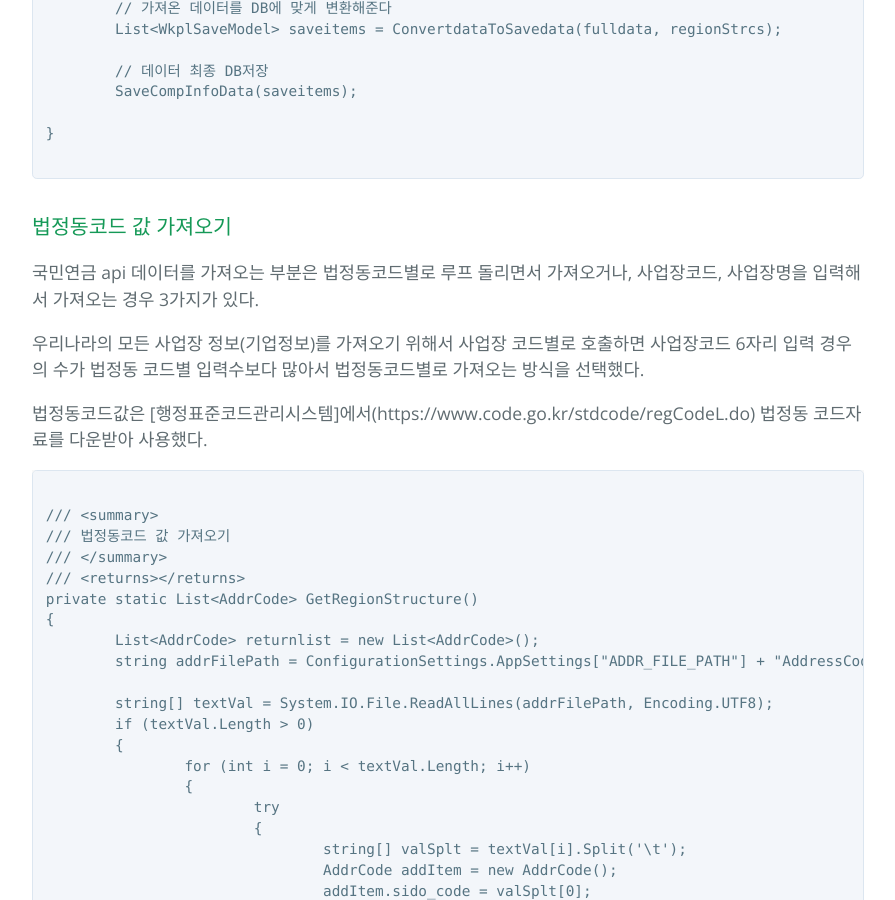
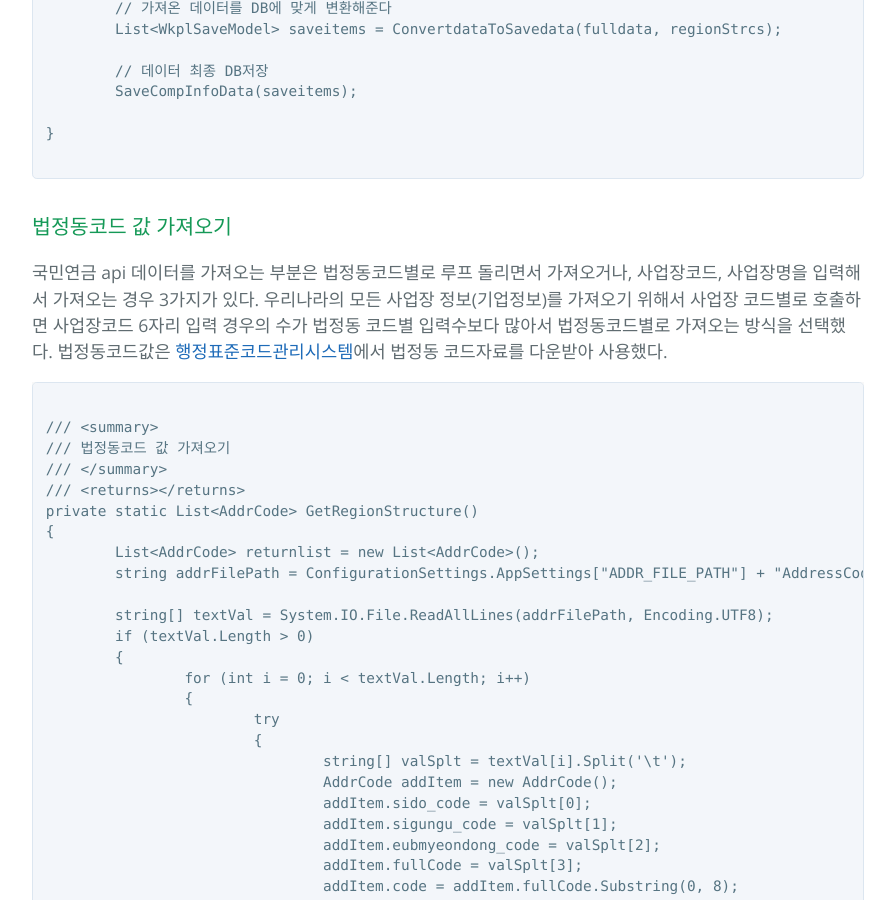
Before and after one commit to zzingyuna/test_site.github.io, a Jekyll site: the page built from _posts/2018-04-20-get_nps_data.md, in a window 1280 px wide and 900 px high, scrolled down 1887 px. Shown: the whole window, without its empty margins (192-1087 px from the left). Built offline with Jekyll 4.4.1, drawn with Linux system fonts in a browser that asks for light colours.

Commit message:
Update 2018-04-20-get_nps_data.md

````diff
--- a/_posts/2018-04-20-get_nps_data.md
+++ b/_posts/2018-04-20-get_nps_data.md
@@ -81,9 +81,9 @@ static void Main(string[] args)
 
 ### 법정동코드 값 가져오기
 
-<p>국민연금 api 데이터를 가져오는 부분은 법정동코드별로 루프 돌리면서 가져오거나, 사업장코드, 사업장명을 입력해서 가져오는 경우 3가지가 있다.</p>
-<p>우리나라의 모든 사업장 정보(기업정보)를 가져오기 위해서 사업장 코드별로 호출하면 사업장코드 6자리 입력 경우의 수가 법정동 코드별 입력수보다 많아서 법정동코드별로 가져오는 방식을 선택했다.</p>
-법정동코드값은 [행정표준코드관리시스템]에서(https://www.code.go.kr/stdcode/regCodeL.do) 법정동 코드자료를 다운받아 사용했다.
+국민연금 api 데이터를 가져오는 부분은 법정동코드별로 루프 돌리면서 가져오거나, 사업장코드, 사업장명을 입력해서 가져오는 경우 3가지가 있다.
+우리나라의 모든 사업장 정보(기업정보)를 가져오기 위해서 사업장 코드별로 호출하면 사업장코드 6자리 입력 경우의 수가 법정동 코드별 입력수보다 많아서 법정동코드별로 가져오는 방식을 선택했다.
+법정동코드값은 [행정표준코드관리시스템](https://www.code.go.kr/stdcode/regCodeL.do)에서 법정동 코드자료를 다운받아 사용했다.
 
 ```
 
````
